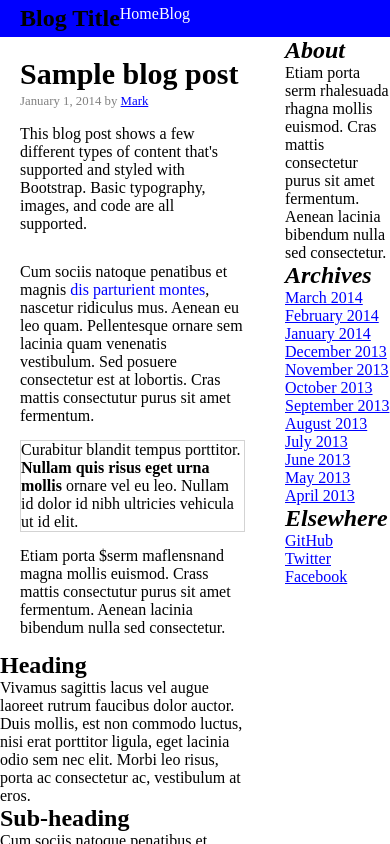
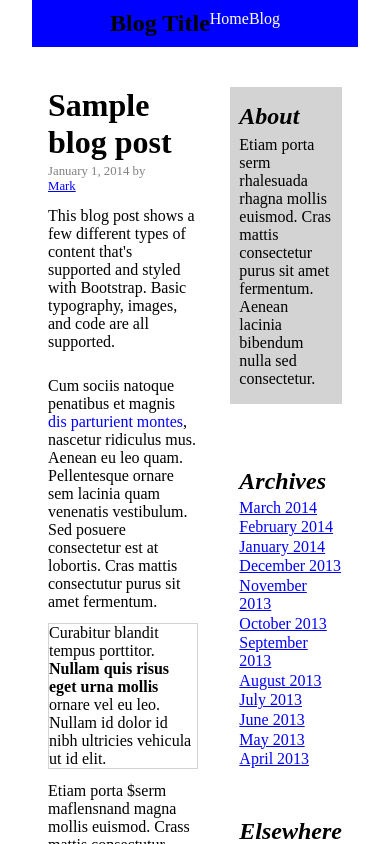
Before and after one commit to intuition0926/react-batch-03272023, a plain HTML site: page blog-2023-03-31/blogpage/blog.html in a window 390 px wide. Shown: the top 844 px of the page. Drawn offline with Linux system fonts and the light colour scheme.

Commit message:
everything done except button nav bar and mobile

```diff
--- a/blog-2023-03-31/blogpage/blog.css
+++ b/blog-2023-03-31/blogpage/blog.css
@@ -1,90 +1,85 @@
-.page-container {
+.grid {
+    grid-template-columns: 7fr 3fr;
+}
+
+.side, .main {
     display: flex;
     flex-direction: column;
 }
 
-.blog-container {
-    display: flex;
+.main-post h2 {
+    font-size: 2rem;
+    font-weight: bold;
+    margin-bottom: 0.2rem;
 }
 
-.main-blog {
-    display: flex;
-    flex-direction: column;
-    width: 70%;
-    margin-right: 40px;
+.author {
+    color: var(--primary-color);
 }
 
-.main > h2 {
-    font-size: 30px;
-    margin-top: 20px;
-    margin-left: 20px;
+.main-post p {
+    margin-bottom: 0.8rem;
 }
 
-.main p {
-    margin-left: 20px;
+.heading {
+    margin-bottom: 1rem;
 }
 
-.main .first-child {
-    margin-bottom: 30px;
+.heading h2 {
+    font-size: 1.5rem;
+    font-weight: bold;
+    margin-bottom: 0.3rem;
 }
 
-.main .second-child {
-    margin-bottom: 15px;
+.sub-heading h2 {
+    font-size: 1.4rem;
+    font-weight: bold;
+    margin-bottom: 0.3rem;
 }
 
-.main .third-child {
-    margin-bottom: 15px;
+.sub-heading p {
+    margin-bottom: 0.8rem;
+}
+
+.sub-heading .box {
+    font-family: Arial, Helvetica, sans-serif;
+}
+
+.sub-heading ul, .sub-heading ol {
+    margin: 0.8rem 2.0rem;
+}
+
+.box {
     border: 1px var(--tertiary-color) solid;
 }
 
-.main .last-child {
-    margin-bottom: 15px;
+.date {
+    margin-bottom: 1rem;
 }
 
-.date {
-    margin: 3px 0px 16px 20px;
+.fourth-child {
+    margin-top: 1.6rem;
 }
 
-.text {
-    color: var(--primary-color);
+.about {
+    background-color: var(--tertiary-color);
+    margin-bottom: 4rem;
+    padding: 1rem 0.6rem 1rem 0.6rem;
 }
 
-.side-blog {
-    display: flex;
-    flex-direction: column;
-    width: 30%;
+.about h2 {
+    margin-bottom: 0.4rem;
 }
 
-.mark {
-    color: var(--primary-color);
+.archives, .elsewhere {
+    margin-bottom: 3rem;
+    padding-left: 0.6rem;
 }
 
-.archives a {
-    display: block;
-    color: var(--primary-color);
+.archives h2, .elsewhere h2 {
+    margin-bottom: 0.2rem;
 }
 
-.elsewhere a {
-    display: block;
-    color: var(--primary-color);
+a {
+    margin-bottom: 0.1rem;
 }
-
-.older {
-    color: var(--primary-color);
-    background-color: white;
-    width: 200px;
-    border: 1px var(--primary-color) solid;
-    border-radius: 40%;
-    padding: 5px;
-    margin: 100px 20px 0px 20px;
-}
-
-.newer {
-    color: var(--tertiary-color);
-    background-color: white;
-    width: 200px;
-    border: 1px var(--tertiary-color) solid;
-    border-radius: 40%;
-    padding: 5px;
-    margin: 100px 10px 0px 0px;
-}
--- a/blog-2023-03-31/blogpage/blog.html
+++ b/blog-2023-03-31/blogpage/blog.html
@@ -8,23 +8,23 @@
     <link rel="stylesheet" href="blog.css">
 </head>
 <body>
-    <section class="home-container">
-        <nav class="nav-container">
+    <section class="page-container">
+        <nav class="nav">
             <h2>Blog Title</h2>
             <ul class="nav-list">
                 <li class="nav-home"><a href="../homepage/home.html">Home</a></li>
                 <li class="nav-blog"><a href="../blogpage/blog.html">Blog</a></li>
             </ul>
         </nav>
-        <div class="blog-container">
-            <div class="main-blog">
-                <div class="main">
+        <div class="grid">
+            <div class="main">
+                <div class="main-post">
                     <h2>Sample blog post</h2>
-                    <p class="date">January 1, 2014 by <a class="mark" href="">Mark</a></p>
-                    <p class="first-child">This blog post shows a few different types of content that's supported and styled with Bootstrap. Basic typography, images, and code are all supported.</p>
-                    <p class="second-child">Cum sociis natoque penatibus et magnis <span class="text">dis parturient montes</span>, nascetur ridiculus mus. Aenean eu leo quam. Pellentesque ornare sem lacinia quam venenatis vestibulum. Sed posuere consectetur est at lobortis. Cras mattis consectutur purus sit amet fermentum.</p>
-                    <p class="third-child">Curabitur blandit tempus porttitor. <strong>Nullam quis risus eget urna mollis</strong> ornare vel eu leo. Nullam id dolor id nibh ultricies vehicula ut id elit.</p>
-                    <p class="last-child">Etiam porta $serm maflensnand magna mollis euismod. Crass mattis consectutur purus sit amet fermentum. Aenean lacinia bibendum nulla sed consectetur.</p>
+                    <p class="date">January 1, 2014 by <a class="author" href="">Mark</a></p>
+                    <p>This blog post shows a few different types of content that's supported and styled with Bootstrap. Basic typography, images, and code are all supported.</p>
+                    <p class="fourth-child">Cum sociis natoque penatibus et magnis <span class="author">dis parturient montes</span>, nascetur ridiculus mus. Aenean eu leo quam. Pellentesque ornare sem lacinia quam venenatis vestibulum. Sed posuere consectetur est at lobortis. Cras mattis consectutur purus sit amet fermentum.</p>
+                    <p class="box">Curabitur blandit tempus porttitor. <strong>Nullam quis risus eget urna mollis</strong> ornare vel eu leo. Nullam id dolor id nibh ultricies vehicula ut id elit.</p>
+                    <p>Etiam porta $serm maflensnand magna mollis euismod. Crass mattis consectutur purus sit amet fermentum. Aenean lacinia bibendum nulla sed consectetur.</p>
                 </div>
                 <div class="heading">
                     <h2>Heading</h2>
@@ -33,7 +33,7 @@
                 <div class="sub-heading">
                     <h2>Sub-heading</h2>
                     <p>Cum sociis natoque penatibus et magnis dis parturient montes, nascetur ridiculus mus.</p>
-                    <p>Example code block</p>
+                    <p class="box">Example code block</p>
                     <p>Aenean lacinia bibendum nulla sed consectetur. Etiam porta sem malesuada magna mollis euismod. Fusce dapibus, tellus ac cursus commodo, tortor mauris condimentum nibh, ut fermentum massa.</p>
                 </div>
                 <div class="sub-heading">
@@ -55,9 +55,9 @@
                     <p>Cras mattis consectetur purus sit amet fermentum. Sed posuere consectetur est at lobortis.</p>
                 </div>
             </div>
-            <div class="side-blog">
+            <div class="side">
                 <div class="about">
-                    <h2><i>About</i></h2>
+                    <h2 class="title"><i>About</i></h2>
                     <p>Etiam porta serm rhalesuada rhagna mollis euismod. Cras mattis consectetur purus sit amet fermentum. Aenean lacinia bibendum nulla sed consectetur.</p>
                 </div>
                 <div class="archives">
@@ -87,6 +87,9 @@
             <button class="older">Older Post</button>
             <button class="newer">Newer Post</button>
         </div>
+        <footer>
+            <p>Blog template built for <a href="">Bootstrap</a></p>
+        </footer>
     </section>
 </body>
 </html>
--- a/blog-2023-03-31/common.css
+++ b/blog-2023-03-31/common.css
@@ -14,18 +14,37 @@ body {
     box-sizing: border-box;
 }
 
-.home-container {
+.grid {
+    display: grid;
+    grid-gap: 2rem;
+    margin: 2.5rem 1rem 3rem 1rem;
+}
+
+.page-container {
     display: flex;
     flex-direction: column;
+    margin: 0 2rem 4rem 2rem;
 }
 
-.nav-container, .nav-list {
+.nav {
     display: flex;
 }
 
-.nav-container {
+.nav {
     background-color: var(--primary-color);
-    padding: 5px 0px;
+    padding: 10px 0px;
+    justify-content: center;
+}
+
+.nav-list {
+    display: flex;
+    justify-content: right;
+    list-style: none;
+}
+
+a {
+    display: block;
+    color: var(--primary-color);
 }
 
 .nav-home a, .nav-blog a {
@@ -38,16 +57,22 @@ body {
     color: orange;
 }
 
-.nav-container > h2 {
-    margin-left: 20px;
+footer p {
+    text-align: center;
 }
 
-.nav-home, .nav-blog {
-    list-style: none;
-    display: flex;
+footer {
+    margin-top: 4rem;
+    background-color: var(--tertiary-color);
+    padding-top: 2rem;
+    padding-bottom: 1.5rem;
+}
+
+footer p a {
+    display: inline;
 }
 
 .date {
+    font-size: 0.8rem;
     color: gray;
-    font-size: 0.8rem;
 }
--- a/blog-2023-03-31/homepage/home.css
+++ b/blog-2023-03-31/homepage/home.css
@@ -1,17 +1,12 @@
-.home-blog-container {
-    display: flex;
-    flex-direction: column;
-}
-
-.home-blog {
-    display: flex;
+.grid {
+    grid-template-columns: repeat(2, 1fr);
+    grid-template-rows: repeat(3, 1fr);
 }
 
 .card {
-    width: 50%;
     border: 4px solid lightgray;
     box-shadow: 4px 5px 5px lightgray;
-    margin: 20px;
+    padding: 1rem 1rem 0 1rem;
 }
 
 .card:hover {
@@ -19,20 +14,18 @@
     box-shadow: 1px 1px 1px lightgray;
 }
 
-.card-left {
-    margin-right: 30px;
+.card .world, .card .design {
+    margin-bottom: 0.6rem;
 }
 
-.world, .design, .post, .example, .date, .alink {
-    margin-left: 10px;
+.card .date {
+    margin-top: 0.3rem;
+    margin-bottom: 0.6rem;
 }
 
-.world, .design, .alink {
-    margin-bottom: 10px;
-}
-
-.post {
-    margin-bottom: 40px;
+.card a {
+    margin-top: 3rem;
+    margin-bottom: 2rem;
 }
 
 .world {
@@ -43,6 +36,6 @@
     color: var(--secondary-color);
 }
 
-.world, .design {
-    margin-top: 10px;
+.blog-template {
+    margin-bottom: 1rem;
 }
```
Also changed, not shown: blog-2023-03-31/homepage/home.html (+23 -25 lines).
